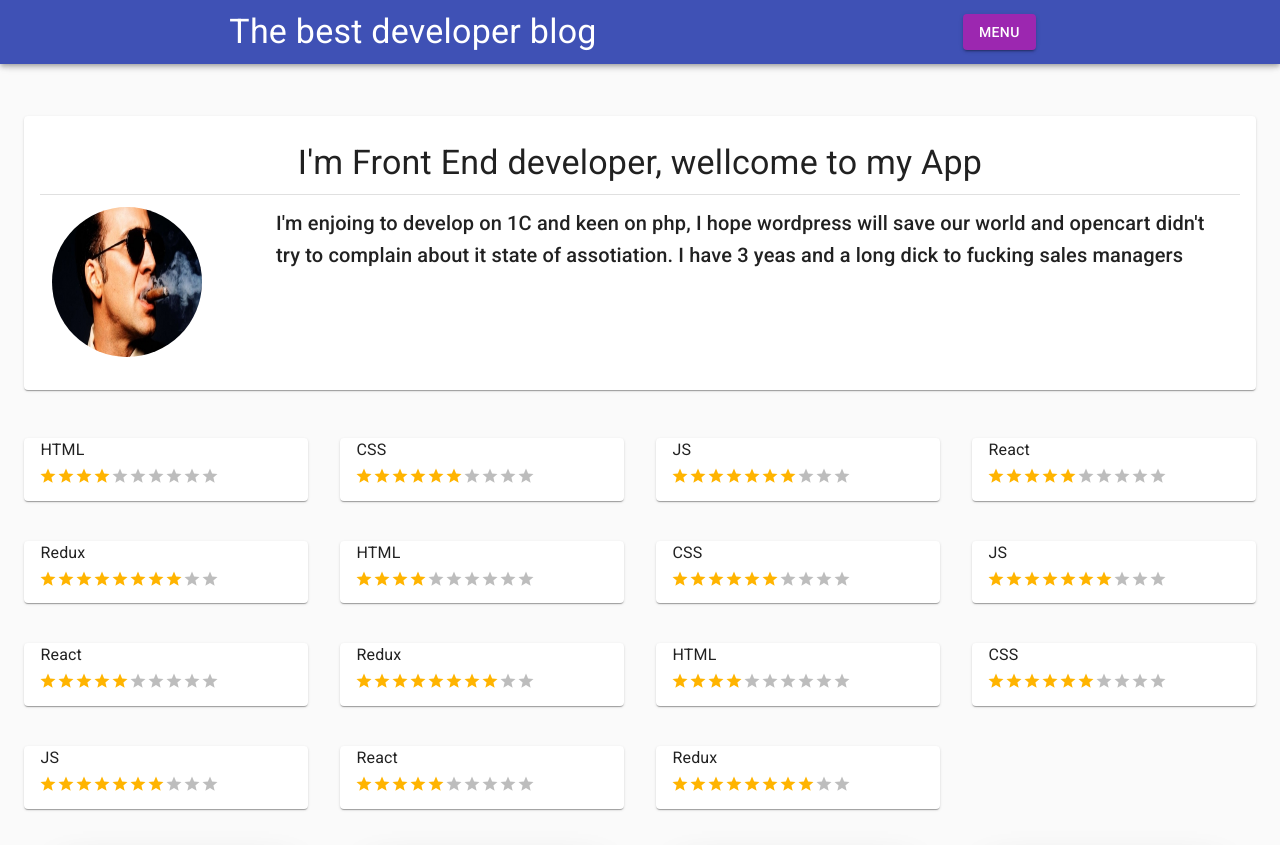
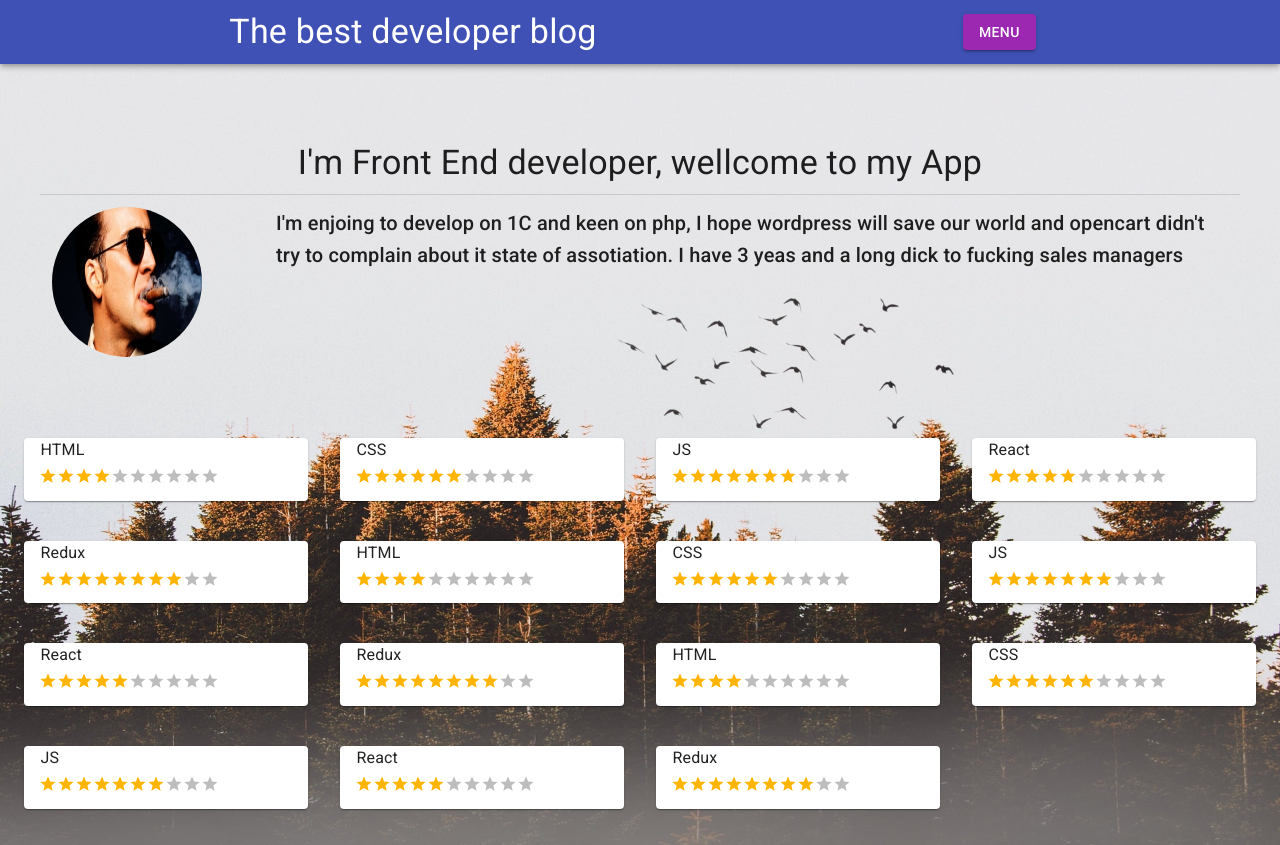
Before and after one commit to yaroslavShelest/my-blog-react, a React (Create React App) app in the folder my-blog-react/: page /main in a window 1280 px wide. Shown: the top 845 px of the page. Built offline with nearby package versions, Linux system fonts and the light colour scheme.

Commit message:
added background in App.jsx and remove paper in FewInfoAboutMe Component

```diff
--- a/my-blog-react/src/App.js
+++ b/my-blog-react/src/App.js
@@ -3,18 +3,22 @@ import CssBaseline from '@material-ui/core/CssBaseline';
 import Container from '@material-ui/core/Container';
 import Box from '@material-ui/core/Box';
 import Routes from './routes';
+import { lighten, makeStyles, withStyles } from "@material-ui/core/styles";
 import HeaderContainer from './Containers/HeaderContainer';
 import FooterContainer from './Containers/FooterContainer';
 
 
+
 function App() {
+
 
   return (
 
     <React.Fragment>
       <CssBaseline />
-      <Container maxWidth="lg">
-        <HeaderContainer />
+      <Box className={"mainBackground"}>
+      <Container maxWidth="lg"  >
+        <HeaderContainer/>
 
         <Box my={2} >
         <main>
@@ -25,6 +29,7 @@ function App() {
       </Container>
 
       <FooterContainer title="Thanks for wathcing" description="Something here to give the footer a purpose!" />
+      </Box>
     </React.Fragment>
   );
 }
--- a/my-blog-react/src/App.scss
+++ b/my-blog-react/src/App.scss
@@ -1,3 +1,13 @@
+.mainBackground {  // Ярик настрой ебаную картинку или гифку тут плз(паралакс вроде работает)
+  background-image: url(./assets/backgrounds/forrestMeddle.jpg);
+  background-repeat: no-repeat;
+  background-position: center center;
+  background-size: cover;
+  background-attachment: fixed;
+  height: 100%;
+}
+
+
 .skill-card {
   padding: 20px;
   width: 15em;
--- a/my-blog-react/src/Components/MainPage/FewInfoAboutMe.jsx
+++ b/my-blog-react/src/Components/MainPage/FewInfoAboutMe.jsx
@@ -45,7 +45,7 @@ export default function FewInfoAboutMe({ aboutMeFew, aboutMeDescription, hasFind
 
   return (
     <Slide direction="dawn" in={true} mountOnEnter unmountOnExit>
-      <Paper className={classes.paper} >
+      <section className={classes.paper} >
       <Typography variant="h4" className={classes.hello}>{aboutMeFew}</Typography>
       <Divider />
         <Grid container direction="row" className={classes.gridContainer}  >
@@ -62,7 +62,7 @@ export default function FewInfoAboutMe({ aboutMeFew, aboutMeDescription, hasFind
             </Box>
           </Grid>
         </Grid>
-      </Paper>
+      </section>
    </Slide>
   );
 }
```
Also changed, not shown: my-blog-react/src/Assets/backgrounds/forrestMeddle.jpg (added), 1 other file (tests, documents, lock files or other folders).
